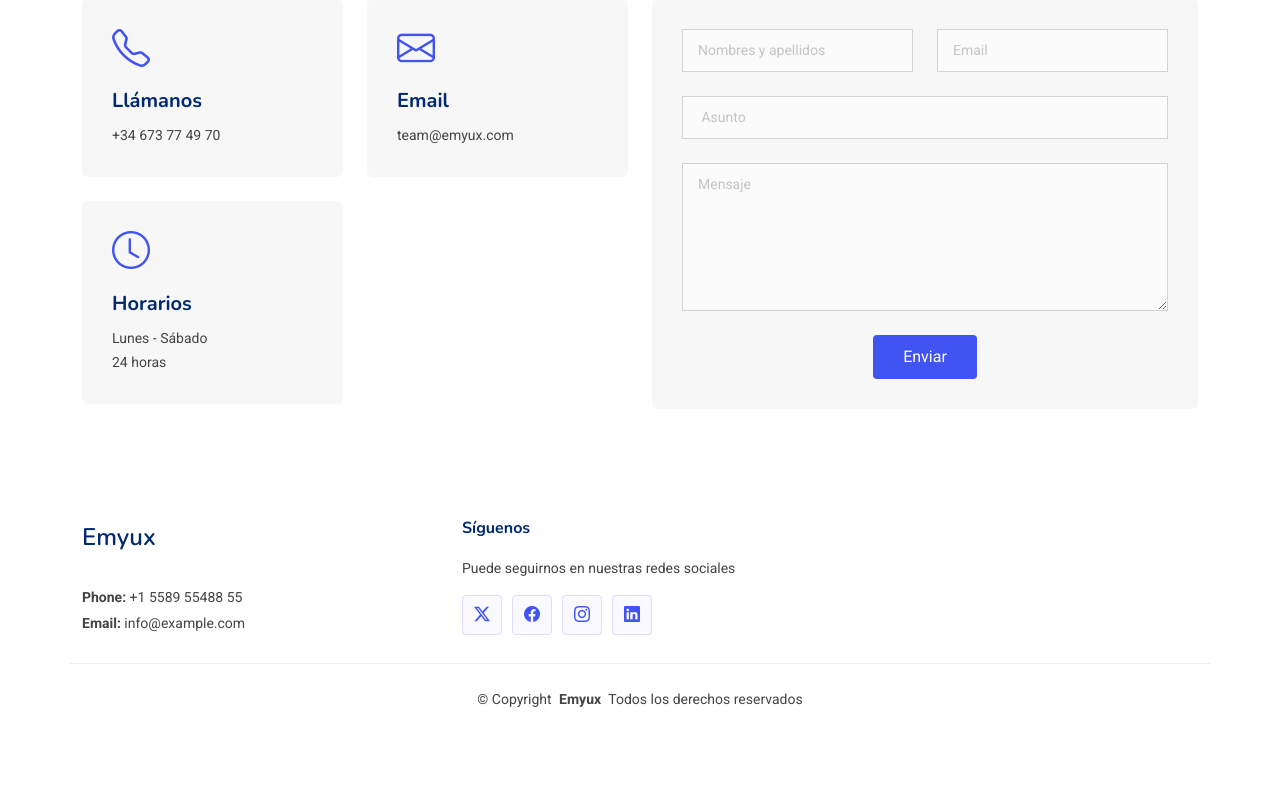
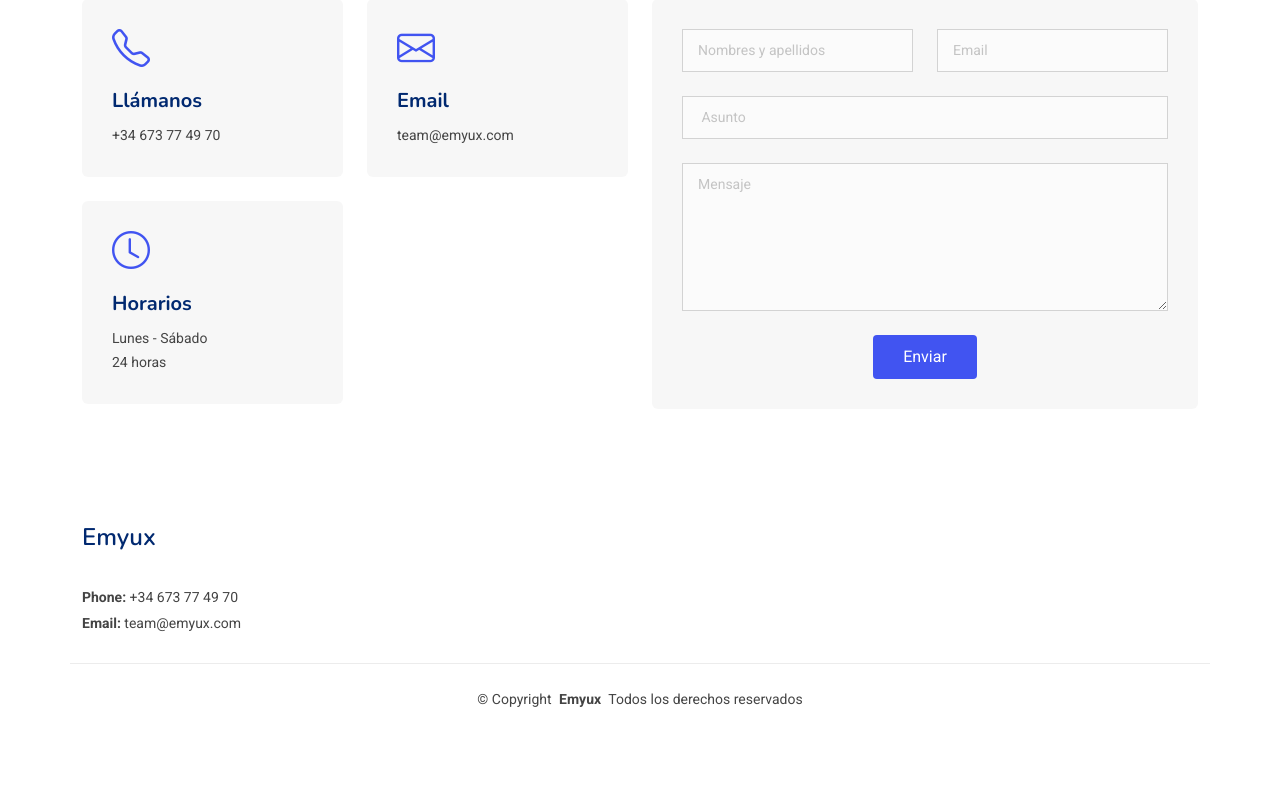
Before and after one commit to elMauro2003/company_landing, a Django app: page / in a window 1280 px wide. Shown: the part 4995-5780 px from the top of the page. Run offline with Django 5.2, Linux system fonts and the light colour scheme; tables that the repository leaves empty hold one stand-in row (values such as "Sample post"); grey boxes marked "Sample" are stand-in pictures; some libraries are stand-ins or nearby versions.

Commit message:
modified footer

```diff
--- a/templates/landing_page/footer/footer.html
+++ b/templates/landing_page/footer/footer.html
@@ -9,14 +9,14 @@
           </a>
           <div class="footer-contact pt-3">
 
-            <p class="mt-3"><strong>Phone:</strong> <span>+1 5589 55488 55</span></p>
-            <p><strong>Email:</strong> <span>info@example.com</span></p>
+            <p class="mt-3"><strong>Phone:</strong> <span>+34 673 77 49 70</span></p>
+            <p><strong>Email:</strong> <span>team@emyux.com</span></p>
           </div>
         </div>
 
 
       {% if footer %}
-        <div class="col-lg-4 col-md-12">
+        {% comment %} <div class="col-lg-4 col-md-12">
           <h4>Síguenos</h4>
           <p>Puede seguirnos en nuestras redes sociales</p>
           <div class="social-links d-flex">
@@ -37,7 +37,7 @@
 
 
           </div>
-        </div>
+        </div> {% endcomment %}
         {% endif %}
 
       </div>
```
